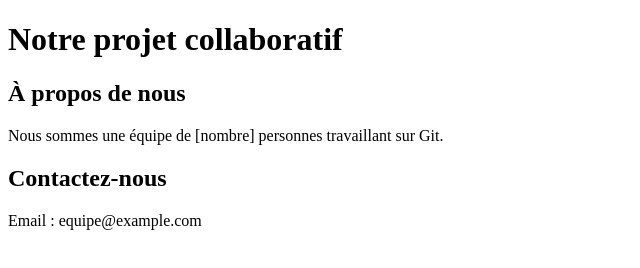
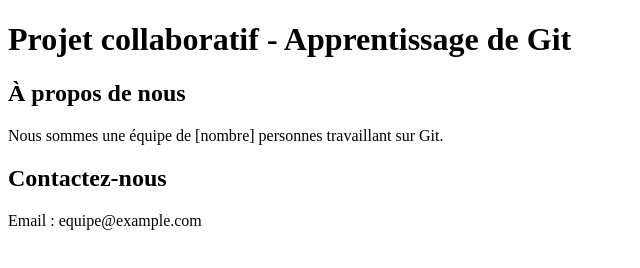
Before and after one commit to madridbg/projet-equipe-collaboration, a plain HTML site: page index.html in a window 1280 px wide. Shown: the whole page, without its empty margins (0-640 px from the left). Drawn offline with Linux system fonts and the light colour scheme.

Commit message:
Modification du titre principal

```diff
--- a/index.html
+++ b/index.html
@@ -8,7 +8,7 @@
 </head>
 
 <body>
-    <h1>Notre projet collaboratif</h1>
+    <h1>Projet collaboratif - Apprentissage de Git</h1>
 
     <!-- Section à compléter par les membres -->
     <section id="apropos">
```
